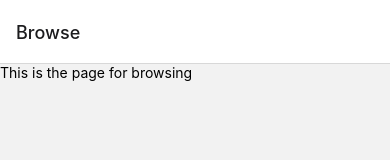
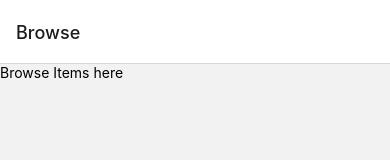
Before and after one commit to dinosaur96m/thrifted-react-native, a React Native app: screen /Browse in a window 390 px wide. Shown: the top 160 px of the page. Built offline with nearby package versions, Linux system fonts and the light colour scheme.

Commit message:
created file tree for views

```diff
--- a/App.js
+++ b/App.js
@@ -4,8 +4,8 @@ import { NavigationContainer } from '@react-navigation/native';
 import { createNativeStackNavigator } from '@react-navigation/native-stack';
 
 // import views
-import Browse from './screens/Browse';
-import Profile from './screens/Profile';
+import Browse from './screens/items/Browse';
+import Profile from './screens/profile/Profile';
 
 // from ReactNav docs: "createNativeStackNavigator is a function that returns an object containing 2 properties: Screen and Navigator."
 const Stack = createNativeStackNavigator();
--- a/screens/Browse.js
+++ b/screens/items/Browse.js
@@ -5,6 +5,6 @@ import { textShadowColor } from 'react-native/Libraries/Components/View/ReactNat
 export default function Browse () {
 
     return(
-        <Text>This is the page for browsing</Text>
+        <Text>Browse Items here</Text>
     )
 }
```
Also changed, not shown: screens/items/EditItem.js (added, +10 -0 lines), screens/items/Item.js (added, +10 -0 lines), screens/items/NewItem.js (added, +10 -0 lines), screens/profile/Cart.js (added), screens/profile/Profile.js (renamed from screens/Profile.js), screens/profile/Store.js (added).
